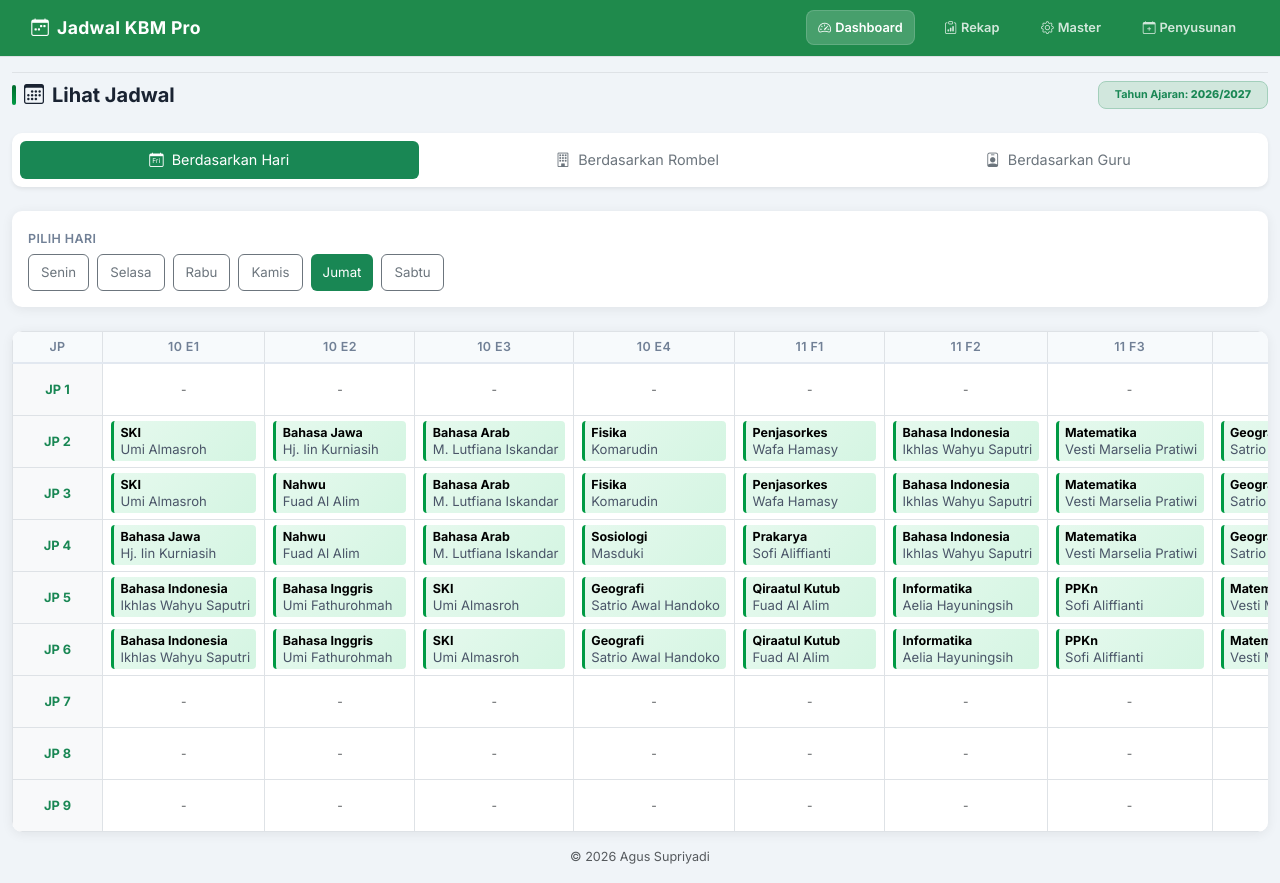
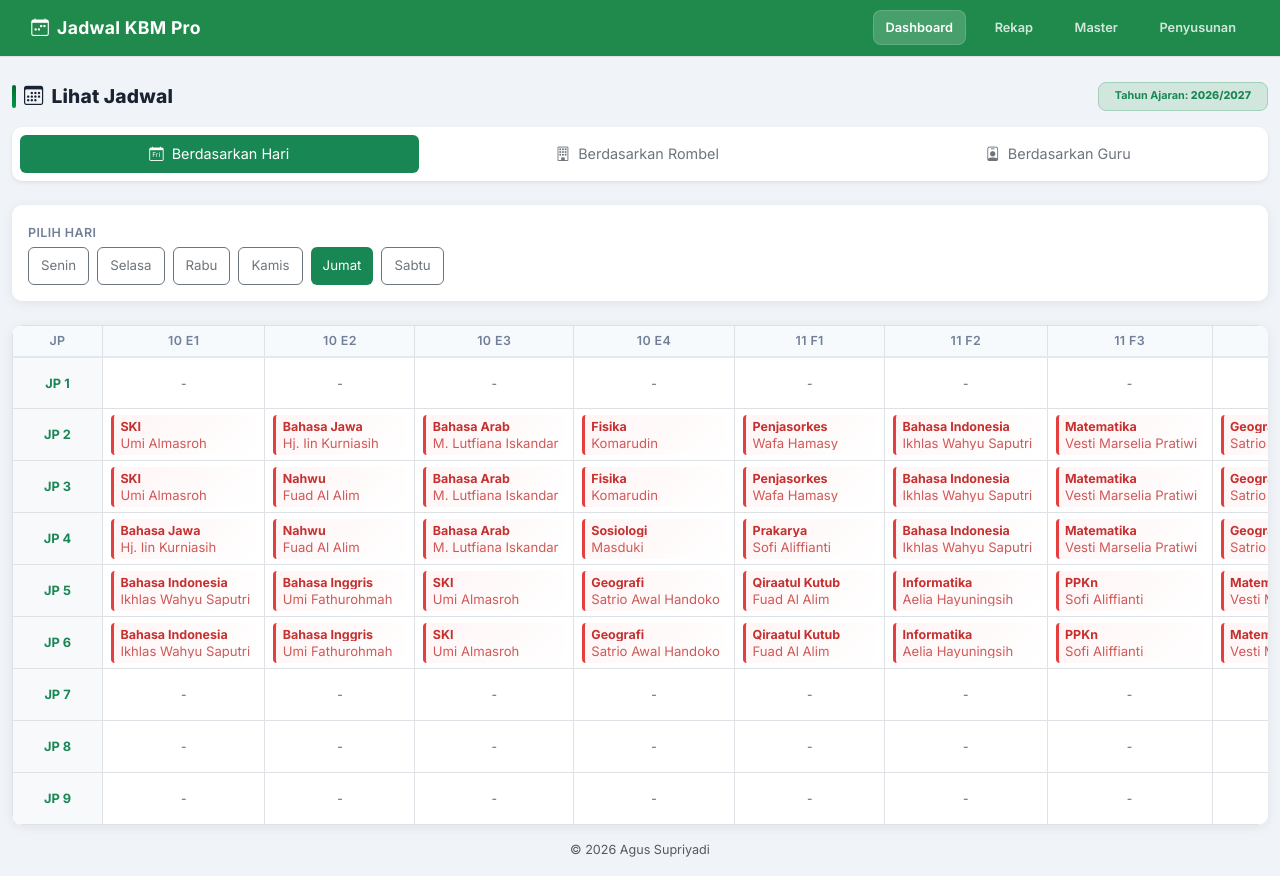
Before and after one commit to agus2s/jadwal-grid, a PHP site: page /index.php in a window 1280 px wide. Run offline with PHP 8.4, Linux system fonts and the light colour scheme; data comes from the database, SQL or seed files in the repository.

Commit message:
refactor: enhance UI consistency and improve schedule display with color coding

```diff
--- a/assets/css/app.css
+++ b/assets/css/app.css
@@ -332,8 +332,8 @@ aside .list-group-item.active {
 /* Floating Delete Button */
 .cell-delete-btn {
     position: absolute;
-    top: 4px;
-    right: 4px;
+    top: 1px;
+    right: 1px;
     width: 20px;
     height: 20px;
     display: flex;
@@ -446,23 +446,41 @@ aside .list-group-item.active {
 }
 
 /* ── Page heading ────────────────────────────────── */
-.page-heading {
-    font-size: 1.25rem;
-    font-weight: 700;
-    color: #1a2332;
-    margin-bottom: 1.2rem;
+.page-header {
+    border-top: 1px solid #edf2f7;
+    margin-top: .5rem;
+    padding-top: .85rem;
+}
+
+.page-header-inner {
+
+    margin: 0 auto 1rem;
     display: flex;
     align-items: center;
+    justify-content: space-between;
+    gap: 1rem;
+}
+
+.page-heading {
+    font-size: clamp(1.15rem, 1.5vw, 1.5rem);
+    font-weight: 800;
+    color: #1a2332;
+    margin: 0;
+    display: inline-flex;
+    align-items: center;
     gap: .5rem;
+    line-height: 1.3;
+    letter-spacing: .01em;
 }
 
 .page-heading::before {
     content: '';
     display: inline-block;
     width: 4px;
-    height: 1.25rem;
+    height: 1.2em;
     background: linear-gradient(#006b2e, #009a44);
     border-radius: 2px;
+    flex-shrink: 0;
 }
 
 /* ── Misc ────────────────────────────────────────── */
--- a/index.php
+++ b/index.php
@@ -12,6 +12,14 @@ $title = 'Dashboard';   // Judul halaman, digunakan di <title> oleh header.php
 require __DIR__ . '/templates/header.php'; // Render HTML pembuka (navbar, sidebar, dsb.)
 
 $days = ['Senin', 'Selasa', 'Rabu', 'Kamis', 'Jumat', 'Sabtu'];
+$dayColors = [
+    'Senin'  => ['bg' => '#ebf4ff', 'color' => '#2b6cb0', 'badge' => '#3182ce'],
+    'Selasa' => ['bg' => '#faf5ff', 'color' => '#6b46c1', 'badge' => '#805ad5'],
+    'Rabu'   => ['bg' => '#f0fff4', 'color' => '#276749', 'badge' => '#38a169'],
+    'Kamis'  => ['bg' => '#fffaf0', 'color' => '#c05621', 'badge' => '#dd6b20'],
+    'Jumat'  => ['bg' => '#fff5f5', 'color' => '#c53030', 'badge' => '#e53e3e'],
+    'Sabtu'  => ['bg' => '#f7fafc', 'color' => '#4a5568', 'badge' => '#718096'],
+];
 
 $year = $pdo->query('SELECT * FROM school_years WHERE active=1 LIMIT 1')->fetch();
 $classes = $pdo->query('SELECT * FROM classes ORDER BY name')->fetchAll();
@@ -50,8 +58,8 @@ if ($tab === 'rombel' && $selected_class_id) {
 
 ?>
 
-<div class="mt-3 pt-2 border-top">
-    <div class="d-flex align-items-center justify-content-between mb-4">
+<div class="page-header">
+    <div class="page-header-inner">
         <h3 class="page-heading mb-0"><i class="bi bi-calendar3"></i> Lihat Jadwal</h3>
         <span class="badge bg-success-subtle text-success border border-success-subtle px-3 py-2 rounded-3">
             Tahun Ajaran: <strong><?= e($year['name']) ?></strong>
@@ -155,10 +163,12 @@ if ($tab === 'rombel' && $selected_class_id) {
                                         foreach ($rows as $r) {
                                             if ((int)$r['class_id'] === (int)$c['id'] && (int)$r['jp'] === $jp) {
                                                 $cell_found = true;
+                                                $entryColors = $dayColors[$selected_day] ?? ['bg' => '#f7fafc', 'color' => '#4a5568', 'badge' => '#718096'];
                                                 ?>
-                                                <div class="cell-entry text-start">
-                                                    <strong><?= e($r['subject_name']) ?></strong>
-                                                    <small><?= e($r['teacher_name']) ?></small>
+                                                <div class="cell-entry text-start"
+                                                     style="background: linear-gradient(135deg, <?= $entryColors['bg'] ?>, #ffffff); border-left-color: <?= $entryColors['badge'] ?>;">
+                                                    <strong style="color: <?= $entryColors['color'] ?>;"><?= e($r['subject_name']) ?></strong>
+                                                    <small style="color: <?= $entryColors['color'] ?>; opacity: .8;"><?= e($r['teacher_name']) ?></small>
                                                 </div>
                                                 <?php
                                                 break;
@@ -199,17 +209,25 @@ if ($tab === 'rombel' && $selected_class_id) {
                                             if ($r['day'] === $d && (int)$r['jp'] === $jp) {
                                                 $cell_found = true;
                                                 if ($tab === 'rombel') {
+                                                    $entryColors = $dayColors[$d] ?? ['bg' => '#f7fafc', 'color' => '#4a5568', 'badge' => '#718096'];
                                                     ?>
-                                                    <div class="cell-entry text-start">
-                                                        <strong class="d-block"><?= e($r['subject_name']) ?></strong>
-                                                        <small class="text-muted"><i class="bi bi-person me-1"></i><?= e($r['teacher_name']) ?></small>
+                                                    <div class="cell-entry text-start"
+                                                         style="background: linear-gradient(135deg, <?= $entryColors['bg'] ?>, #ffffff); border-left-color: <?= $entryColors['badge'] ?>;">
+                                                        <strong class="d-block" style="color: <?= $entryColors['color'] ?>;">
+                                                            <?= e($r['subject_name']) ?>
+                                                        </strong>
+                                                        <small style="color: <?= $entryColors['color'] ?>; opacity: .8;"><i class="bi bi-person me-1"></i><?= e($r['teacher_name']) ?></small>
                                                     </div>
                                                     <?php
                                                 } else {
+                                                    $entryColors = $dayColors[$d] ?? ['bg' => '#f7fafc', 'color' => '#4a5568', 'badge' => '#718096'];
                                                     ?>
-                                                    <div class="cell-entry text-start" style="border-left-color: #805ad5;">
-                                                        <strong class="d-block" style="color: #6b46c1;"><?= e($r['class_name']) ?></strong>
-                                                        <small class="text-muted"><i class="bi bi-book me-1"></i><?= e($r['subject_name']) ?></small>
+                                                    <div class="cell-entry text-start"
+                                                         style="background: linear-gradient(135deg, <?= $entryColors['bg'] ?>, #ffffff); border-left-color: <?= $entryColors['badge'] ?>;">
+                                                        <strong class="d-block" style="color: <?= $entryColors['color'] ?>;">
+                                                            <?= e($r['class_name']) ?>
+                                                        </strong>
+                                                        <small style="color: <?= $entryColors['color'] ?>; opacity: .8;"><i class="bi bi-book me-1"></i><?= e($r['subject_name']) ?></small>
                                                     </div>
                                                     <?php
                                                 }
--- a/templates/header.php
+++ b/templates/header.php
@@ -28,7 +28,7 @@ if ($currentPage === 'index.php') {
     </head>
     <body>
         <nav class="navbar navbar-dark bg-success">
-            <div class=container-fluid>
+            <div class="container-fluid">
                 <div class="d-flex align-items-center gap-2">
                     <a class="navbar-brand fw-bold" href=index.php>
                         <i class="bi bi-calendar-week me-2"></i>Jadwal KBM Pro
@@ -36,16 +36,16 @@ if ($currentPage === 'index.php') {
                 </div>
                 <div class="d-flex align-items-center gap-3">
                     <a class="nav-link text-white fw-semibold <?= $activeNav === 'dashboard' ? 'active-nav' : '' ?>" href=index.php>
-                        <i class="bi bi-speedometer2 me-1"></i>Dashboard
+                        Dashboard
                     </a>
                     <a class="nav-link text-white fw-semibold <?= $activeNav === 'report' ? 'active-nav' : '' ?>" href=report.php>
-                        <i class="bi bi-clipboard-data me-1"></i>Rekap
+                        Rekap
                     </a>
                     <a class="nav-link text-white fw-semibold <?= $activeNav === 'master' ? 'active-nav' : '' ?>" href="master.php?type=teachers">
-                        <i class="bi bi-gear me-1"></i>Master
+                        Master
                     </a>
                     <a class="nav-link text-white fw-semibold <?= $activeNav === 'schedule' ? 'active-nav' : '' ?>" href=schedule.php>
-                        <i class="bi bi-calendar-plus me-1"></i>Penyusunan
+                        Penyusunan
                     </a>
                 </div>
             </div>
```
Also changed, not shown: master.php (+9 -5 lines), report.php (+9 -7 lines), schedule.php (+10 -5 lines), view_schedule.php (+7 -5 lines).
